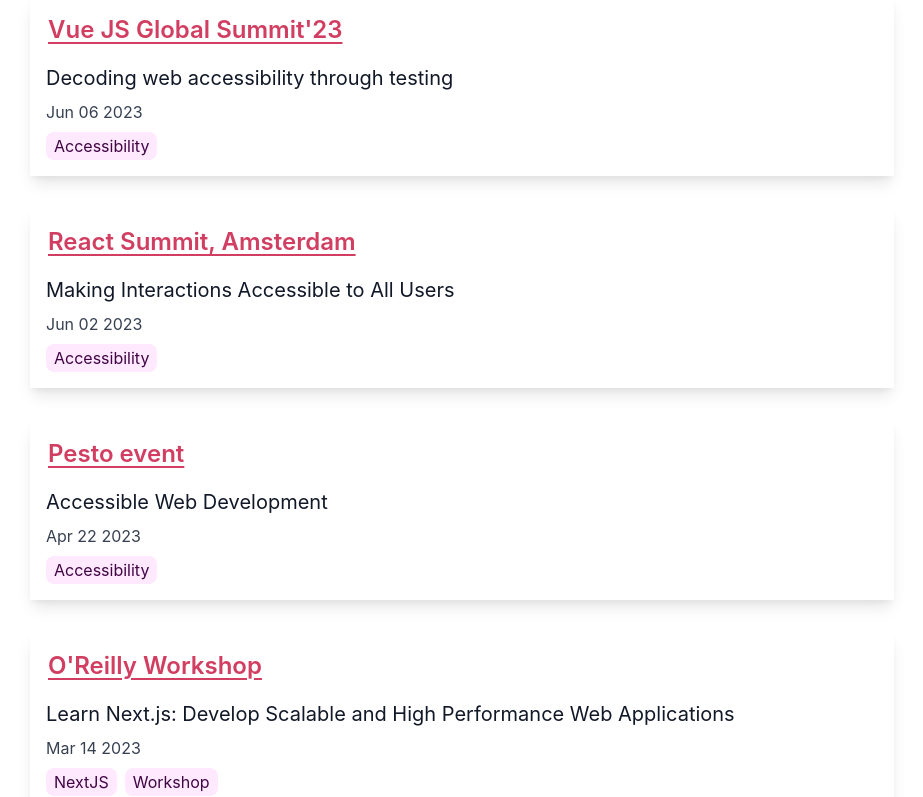
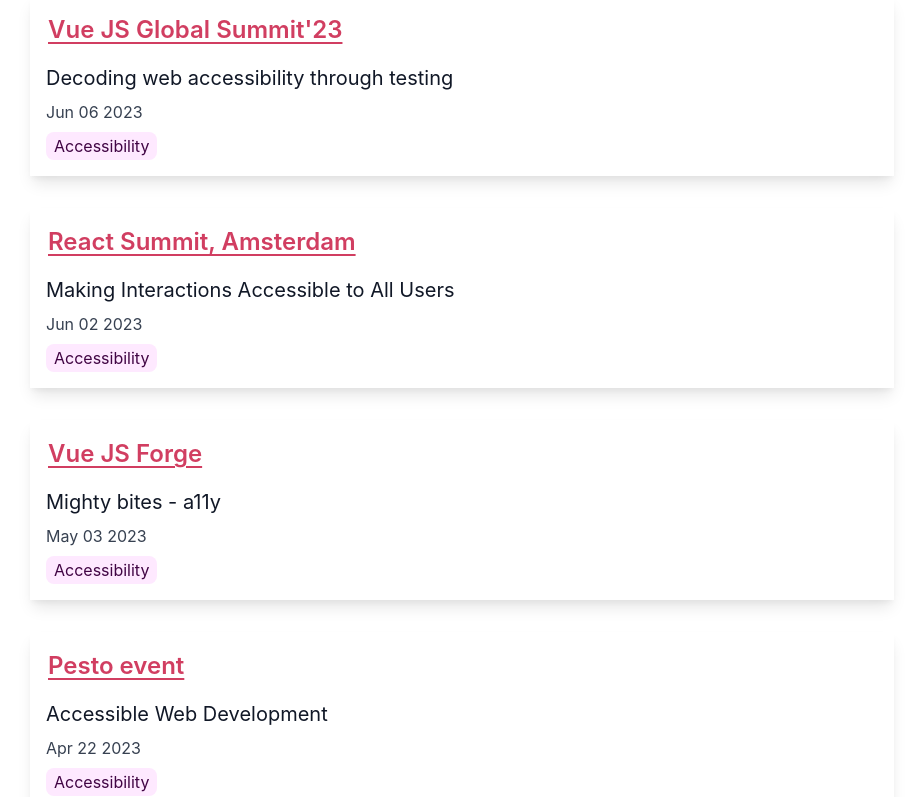
Before and after one commit to anuk79/anuradhakumari, a Next.js app: page /talks in a window 1280 px wide. Shown: the part 568-1365 px from the top of the page, without its empty margins (178-1101 px from the left). Built offline with nearby package versions, Linux system fonts and the light colour scheme.

Commit message:
Update talks.js

```diff
--- a/data/talks.js
+++ b/data/talks.js
@@ -21,6 +21,19 @@ const talks = [
     "eventDetails": {
       "url": "https://reactsummit.com/",
       "name": "React Summit, Amsterdam",
+      "video": null,
+      "resources": null
+    }
+  },
+    {
+    "topic": "Mighty bites - a11y",
+    "topics": [
+      "Accessibility",
+    ],
+    "date": "2023-5-3",
+    "eventDetails": {
+      "url": "https://vuejsforge.com/",
+      "name": "Vue JS Forge",
       "video": null,
       "resources": null
     }
```
